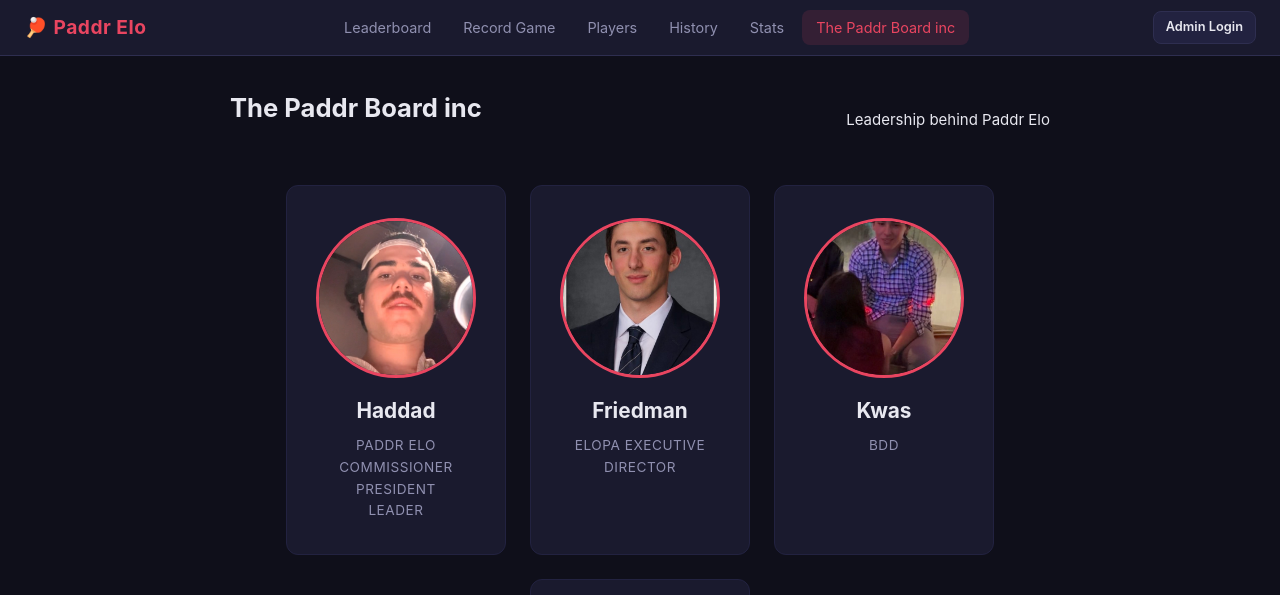
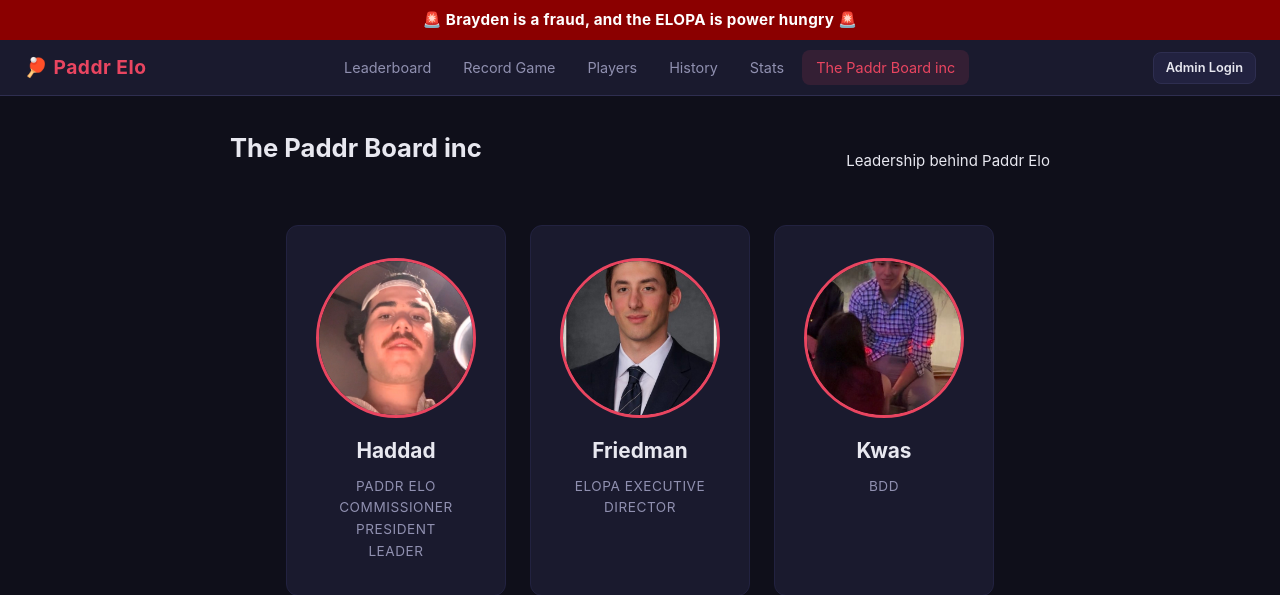
Before and after one commit to AidanHad26/Paddr-Elo, a Flask app: page /board in a window 1280 px wide. Shown: the top 595 px of the page. Run offline with Flask 3, Linux system fonts and the light colour scheme; some libraries are stand-ins or nearby versions.

Commit message:
Add permanent fraud banner to all pages
Displays "Brayden is a fraud, and the ELOPA is power hungry" as a
dark red banner at the top of every page, above the navbar.

https://claude.ai/code/session_01MPcgKaBchKRCxFqfmQj9hb

```diff
--- a/static/style.css
+++ b/static/style.css
@@ -764,6 +764,17 @@ label {
   padding: 40px 0;
 }
 
+/* === FRAUD BANNER === */
+.fraud-banner {
+  background: #8b0000;
+  color: #fff;
+  text-align: center;
+  padding: 8px 20px;
+  font-weight: 700;
+  font-size: 0.95rem;
+  letter-spacing: 0.02em;
+}
+
 /* === ELO BOOST EVENT === */
 .boost-banner {
   background: linear-gradient(135deg, #f5a623, #f7c948, #f5a623);
--- a/templates/base.html
+++ b/templates/base.html
@@ -7,6 +7,8 @@
   <link rel="stylesheet" href="{{ url_for('static', filename='style.css') }}">
 </head>
 <body{% if elo_boost_active %} class="elo-boost-active"{% endif %}>
+
+<div class="fraud-banner">🚨 Brayden is a fraud, and the ELOPA is power hungry 🚨</div>
 
 {% if elo_boost_active %}
 <div class="boost-banner">
```
